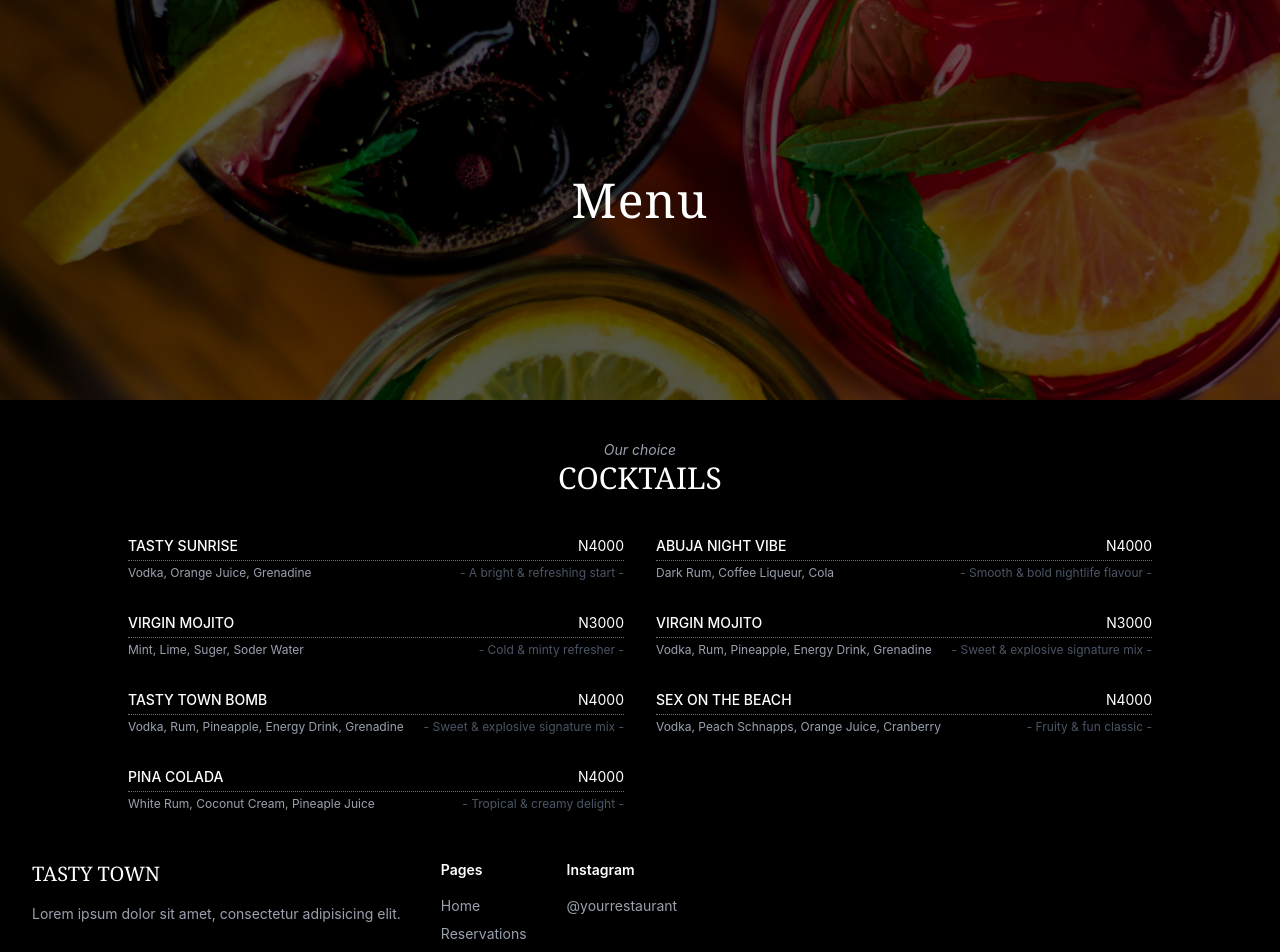
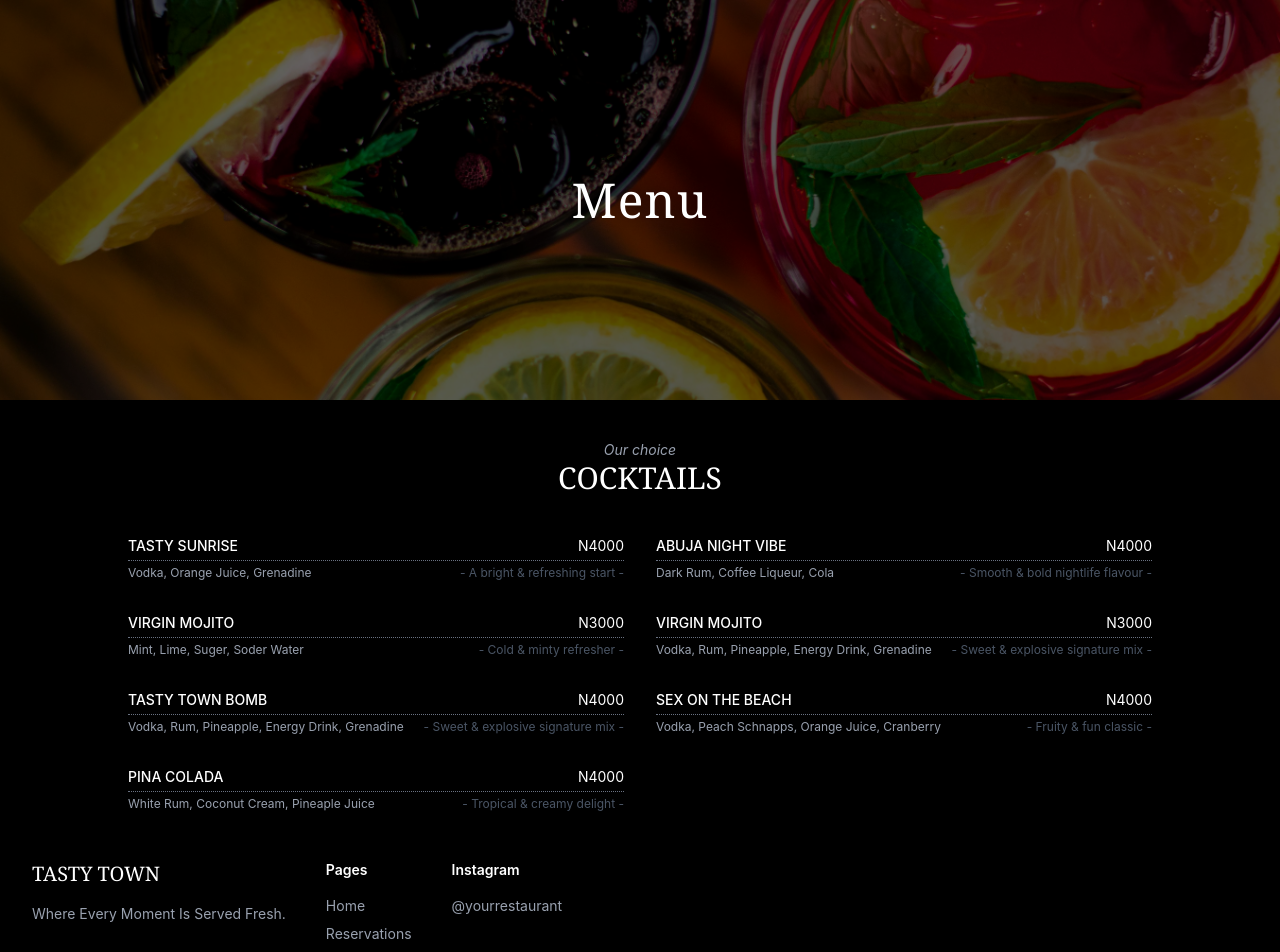
Before and after one commit to emmyq10/Restaurant, an Angular app: page /menu in a window 1280 px wide. Shown: the top 952 px of the page. Built offline with nearby package versions, Linux system fonts and the light colour scheme.

Commit message:
Edit menu

```diff
--- a/src/app/menu/menu.html
+++ b/src/app/menu/menu.html
@@ -177,7 +177,7 @@
     <div>
       <h2 class="font-serif text-xl mb-4">TASTY TOWN</h2>
       <p class="text-gray-400 mb-4">
-        Lorem ipsum dolor sit amet, consectetur adipisicing elit.
+        Where Every Moment Is Served Fresh.
       </p>
     </div>
 
```
